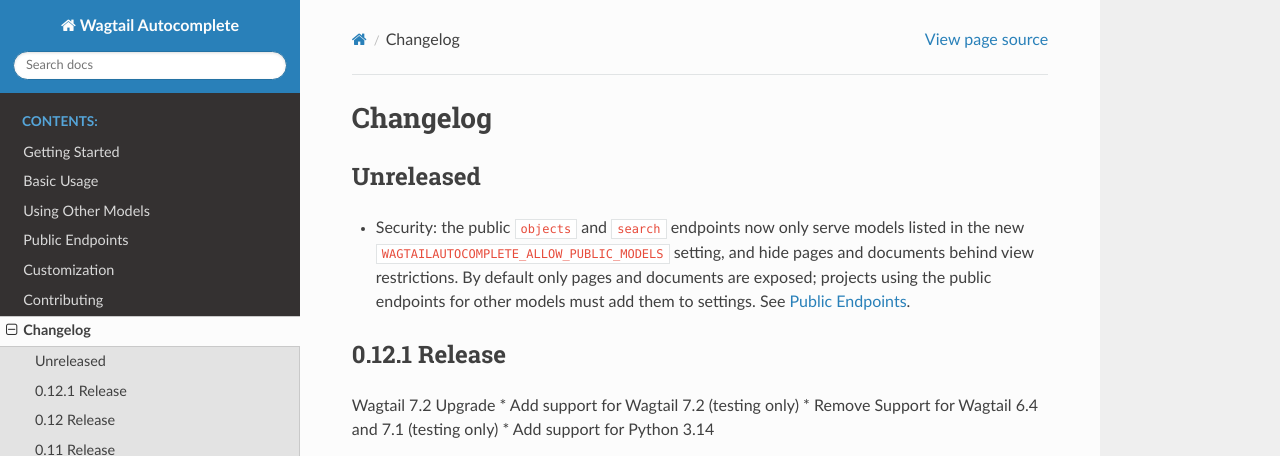
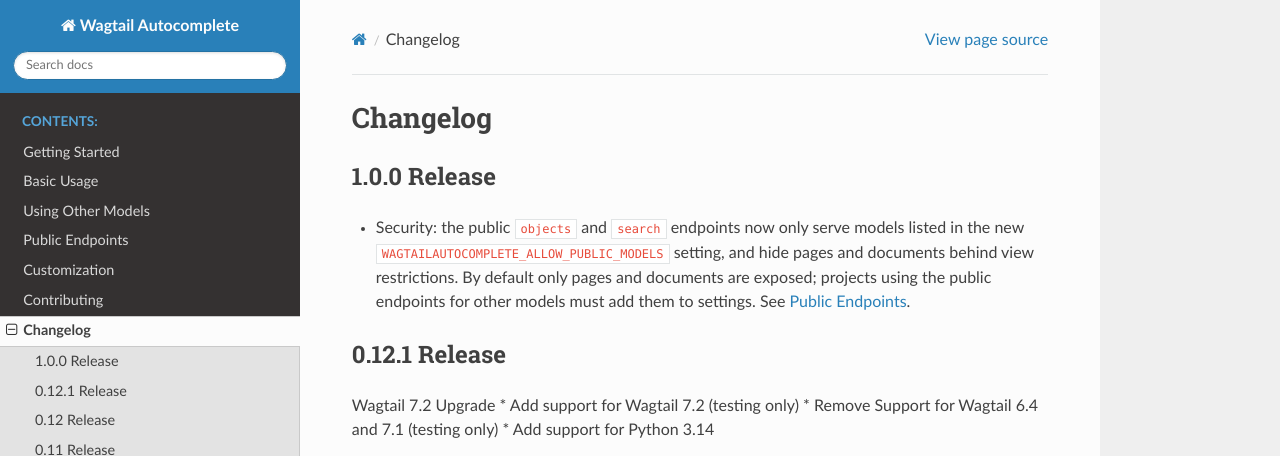
Before and after one commit to wagtail/wagtail-autocomplete, a Sphinx documentation site: the page built from docs/changelog.rst, in a window 1280 px wide and 900 px high. Shown: the top 456 px of the window. Built offline with Sphinx 7.4.7 and the Read the Docs theme 3.1.0, drawn with Linux system fonts in a browser that asks for light colours.

Commit message:
Mark the next release 1.0.0
Since this will introduce breaking changes, it'll be a major version bump.

```diff
--- a/docs/changelog.rst
+++ b/docs/changelog.rst
@@ -2,8 +2,8 @@
 Changelog
 =========
 
-Unreleased
-----------
+1.0.0 Release
+-------------
 
 * Security: the public ``objects`` and ``search`` endpoints now only serve models
   listed in the new ``WAGTAILAUTOCOMPLETE_ALLOW_PUBLIC_MODELS`` setting, and hide
```
